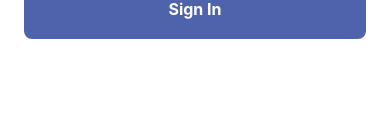
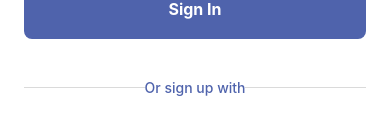
Before and after one commit to martjn/react-native-app, a React Native app: screen / in a window 390 px wide. Shown: the part 561-696 px from the top of the page. Built offline with nearby package versions, Linux system fonts and the light colour scheme.

Commit message:
add separator

```diff
--- /dev/null
+++ b/src/components/Separator/index.js
@@ -0,0 +1,16 @@
+import React from "react";
+import { Text, View } from "react-native";
+
+import { styles } from "./styles";
+
+const Separator = ({ text }) => {
+  return (
+    <View style={styles.container}>
+      <View style={styles.line} />
+      <Text style={styles.text}>{text}</Text>
+      <View style={styles.line} />
+    </View>
+  );
+};
+
+export default Separator;
--- /dev/null
+++ b/src/components/Separator/styles.js
@@ -0,0 +1,20 @@
+import { StyleSheet } from "react-native";
+import { colors } from "../../utils/colors";
+
+export const styles = StyleSheet.create({
+  container: {
+    flexDirection: "row",
+    alignItems: "center",
+    marginVertical: 20,
+  },
+  text: {
+    color: colors.blue,
+    fontWeight: "500",
+  },
+  line: {
+    backgroundColor: colors.lightGray,
+    height: 1,
+    flex: 1,
+    marginVertical: 8,
+  },
+});
--- a/src/screens/auth/Signup/index.js
+++ b/src/screens/auth/Signup/index.js
@@ -5,6 +5,7 @@ import { View, Text } from "react-native";
 import Input from "../../../components/Input";
 import Checkbox from "../../../components/Checkbox";
 import Button from "../../../components/Button";
+import Separator from "../../../components/Separator";
 
 function Signup() {
   const [checked, setChecked] = useState(false);
@@ -26,6 +27,7 @@ function Signup() {
         </Text>
       </View>
       <Button style={styles.button} title="Sign In" />
+      <Separator text="Or sign up with" />
     </View>
   );
 }
--- a/src/utils/colors.js
+++ b/src/utils/colors.js
@@ -4,4 +4,5 @@ export const colors = {
   orange: "#FCA34D",
   black: "#000000",
   grey: "#8D9BB5",
+  lightGray: "#DADADA",
 };
```
